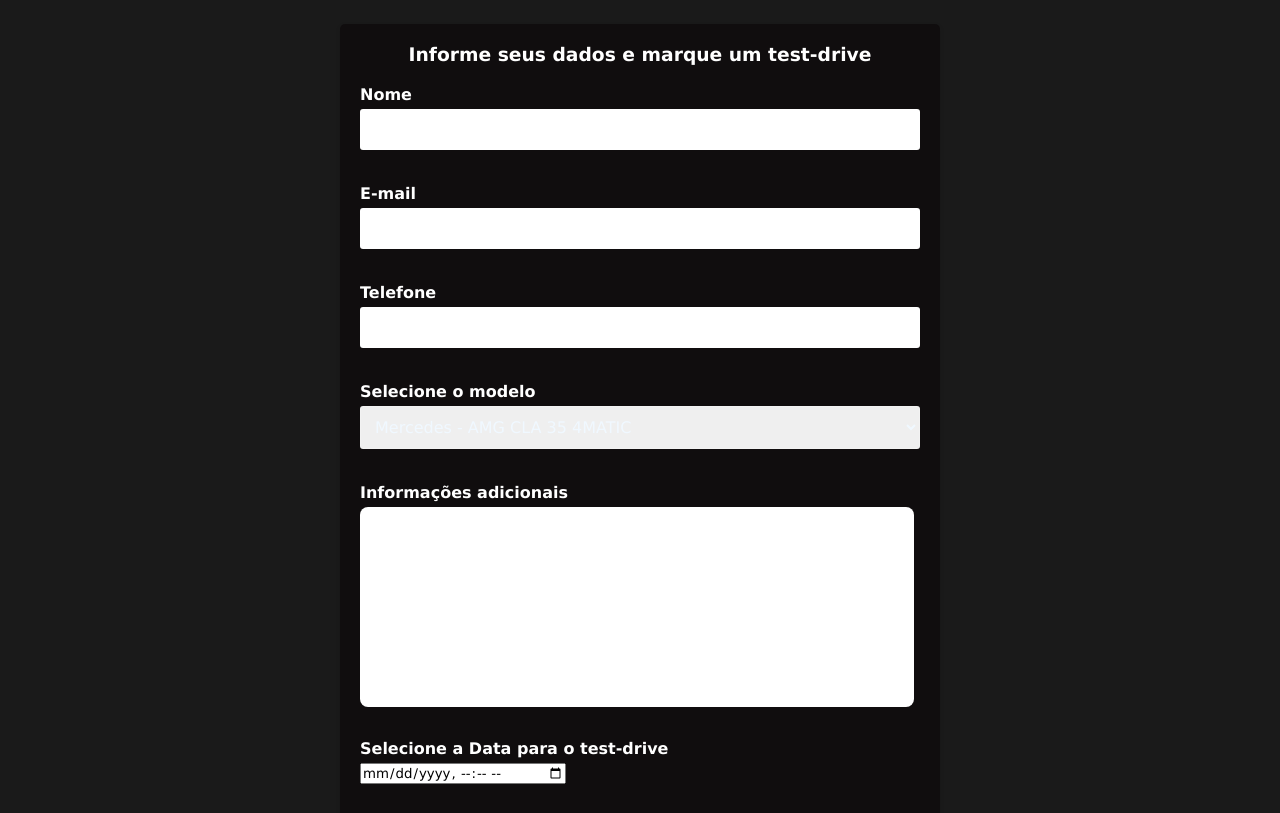
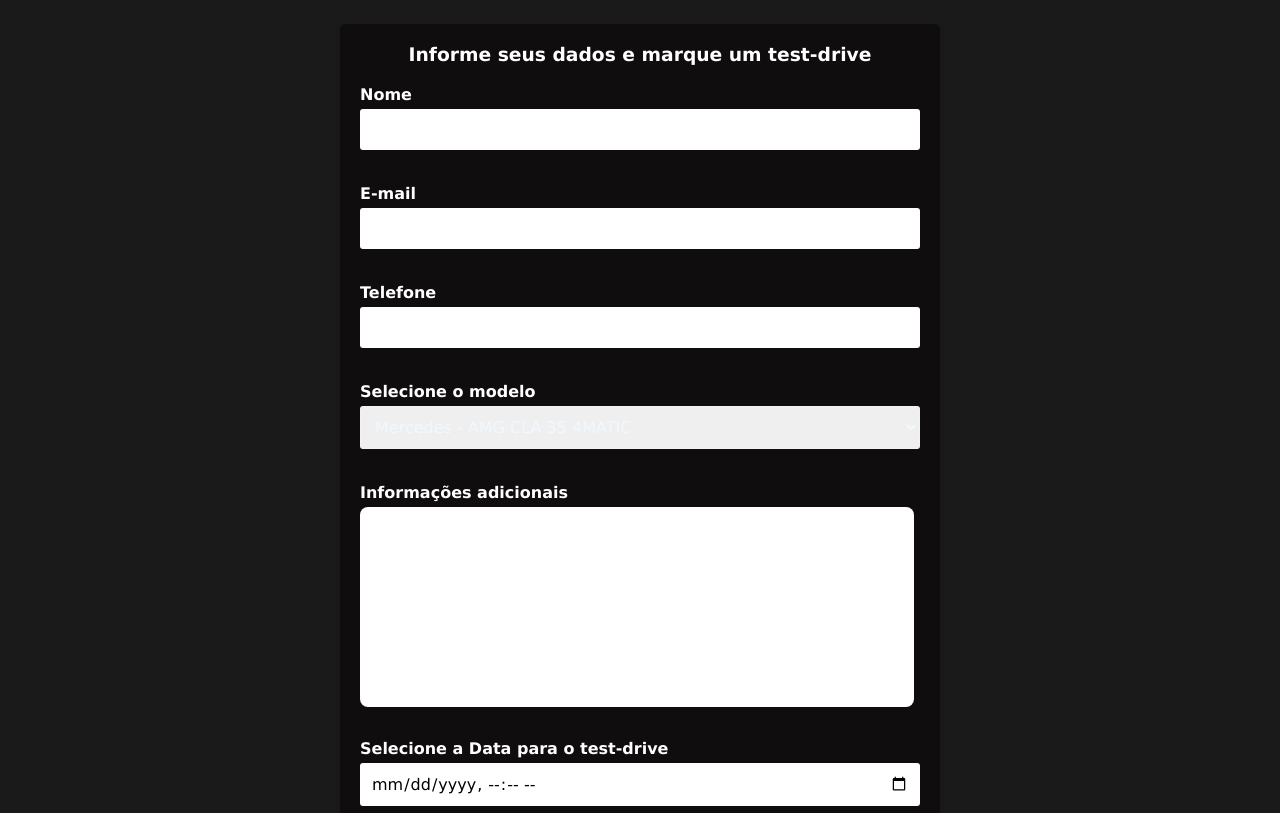
Before and after one commit to Clayton-Brochier/Proz_AWS_PojetoFrontEnd, a plain HTML site: page contato.html in a window 1280 px wide. Shown: the part 101-914 px from the top of the page. Drawn offline with Linux system fonts and the light colour scheme; files whose address does not match are found by name.

Commit message:
Update contato.css

```diff
--- a/css/contato.css
+++ b/css/contato.css
@@ -27,6 +27,8 @@ input{
 .form input[type="text"],
 .form input[type="email"],
 .form input[type="tel"],
+.form input[type="datetime-local"],
+.form input[type="time"],
 .form select,
 .form textarea {
   width: 100%; /* Set full width for input fields */
```
